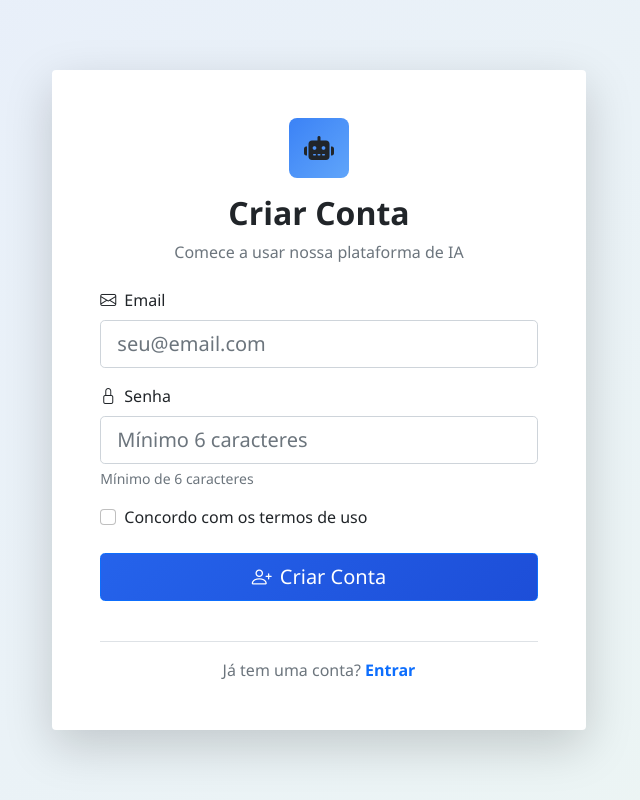
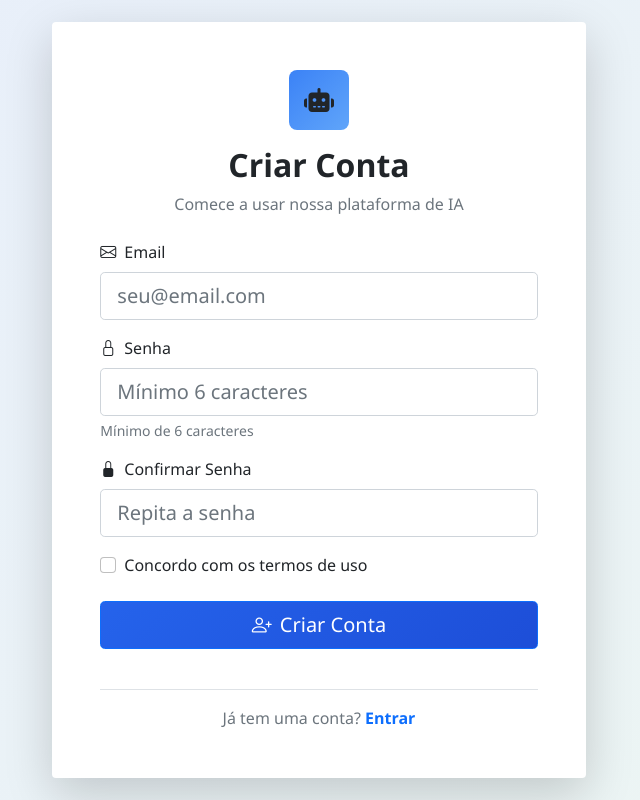
Before and after one commit to armandossrecife/ui-rag-rh, a Flask app: page /register in a window 1280 px wide. Shown: the whole page, without its empty margins (321-961 px from the left). Run offline with Flask 3, Linux system fonts and the light colour scheme.

Commit message:
Ajuste no formulario criar conta para fazer a validacao de senha.

```diff
--- a/app/main.py
+++ b/app/main.py
@@ -99,6 +99,11 @@ def create_app():
     def register():
         email = request.form.get("email", "").strip()
         password = request.form.get("password", "").strip()
+        confirm_password = request.form.get("confirm_password", "").strip()
+
+        if password != confirm_password:
+            flash("As senhas não coincidem.", "danger")
+            return redirect(url_for("register_page"))
 
         r = requests.post(
             f"{BACKEND_URL}/auth/register",
--- a/app/templates/register.html
+++ b/app/templates/register.html
@@ -1,7 +1,8 @@
 {% extends "base.html" %}
 {% block title %}Registro - MLX OpenAI Like{% endblock %}
 {% block content %}
-<div class="min-vh-100 d-flex align-items-center justify-content-center" style="background: linear-gradient(135deg, rgba(37, 99, 235, 0.08) 0%, rgba(22, 163, 74, 0.05) 100%);">
+<div class="min-vh-100 d-flex align-items-center justify-content-center"
+    style="background: linear-gradient(135deg, rgba(37, 99, 235, 0.08) 0%, rgba(22, 163, 74, 0.05) 100%);">
     <div class="col-md-5">
         <div class="card shadow-lg border-0">
             <div class="card-body p-5">
@@ -20,7 +21,8 @@
                         <label for="register-email" class="form-label fw-semibold">
                             <i class="bi bi-envelope me-2"></i>Email
                         </label>
-                        <input type="email" id="register-email" name="email" class="form-control form-control-lg" placeholder="seu@email.com" required>
+                        <input type="email" id="register-email" name="email" class="form-control form-control-lg"
+                            placeholder="seu@email.com" required>
                         <div class="invalid-feedback">Por favor, insira um email válido.</div>
                     </div>
 
@@ -28,10 +30,21 @@
                         <label for="register-password" class="form-label fw-semibold">
                             <i class="bi bi-lock me-2"></i>Senha
                         </label>
-                        <input type="password" id="register-password" name="password" class="form-control form-control-lg" placeholder="Mínimo 6 caracteres" required minlength="6">
+                        <input type="password" id="register-password" name="password"
+                            class="form-control form-control-lg" placeholder="Mínimo 6 caracteres" required
+                            minlength="6">
                         <div class="form-text text-muted small">
                             Mínimo de 6 caracteres
                         </div>
+                    </div>
+
+                    <div class="mb-3">
+                        <label for="register-confirm-password" class="form-label fw-semibold">
+                            <i class="bi bi-lock-fill me-2"></i>Confirmar Senha
+                        </label>
+                        <input type="password" id="register-confirm-password" name="confirm_password"
+                            class="form-control form-control-lg" placeholder="Repita a senha" required minlength="6">
+                        <div class="invalid-feedback" id="password-match-error">As senhas não coincidem.</div>
                     </div>
 
                     <div class="mb-4">
@@ -44,14 +57,16 @@
                         </div>
                     </div>
 
-                    <button type="submit" class="btn btn-primary btn-lg w-100 mb-3" style="background: var(--primary-gradient);">
+                    <button type="submit" class="btn btn-primary btn-lg w-100 mb-3"
+                        style="background: var(--primary-gradient);">
                         <i class="bi bi-person-plus me-2"></i>Criar Conta
                     </button>
                 </form>
 
                 <div class="text-center mt-4 pt-3 border-top">
                     <p class="text-muted mb-0">
-                        Já tem uma conta? <a href="{{ url_for('login') }}" class="text-decoration-none fw-bold text-primary">Entrar</a>
+                        Já tem uma conta? <a href="{{ url_for('login') }}"
+                            class="text-decoration-none fw-bold text-primary">Entrar</a>
                     </p>
                 </div>
             </div>
@@ -64,15 +79,32 @@
     (function () {
         'use strict'
         var forms = document.querySelectorAll('.needs-validation')
+        var password = document.getElementById('register-password')
+        var confirm = document.getElementById('register-confirm-password')
+
         Array.prototype.slice.call(forms)
             .forEach(function (form) {
                 form.addEventListener('submit', function (event) {
+                    // Custom password matching validation
+                    if (password.value !== confirm.value) {
+                        confirm.setCustomValidity('As senhas não coincidem')
+                    } else {
+                        confirm.setCustomValidity('')
+                    }
+
                     if (!form.checkValidity()) {
                         event.preventDefault()
                         event.stopPropagation()
                     }
                     form.classList.add('was-validated')
                 }, false)
+
+                // Reset validity on input
+                confirm.addEventListener('input', function () {
+                    if (password.value === confirm.value) {
+                        confirm.setCustomValidity('')
+                    }
+                })
             })
     })()
 </script>
```
Lines whose indentation alone changed are shown as unchanged.
